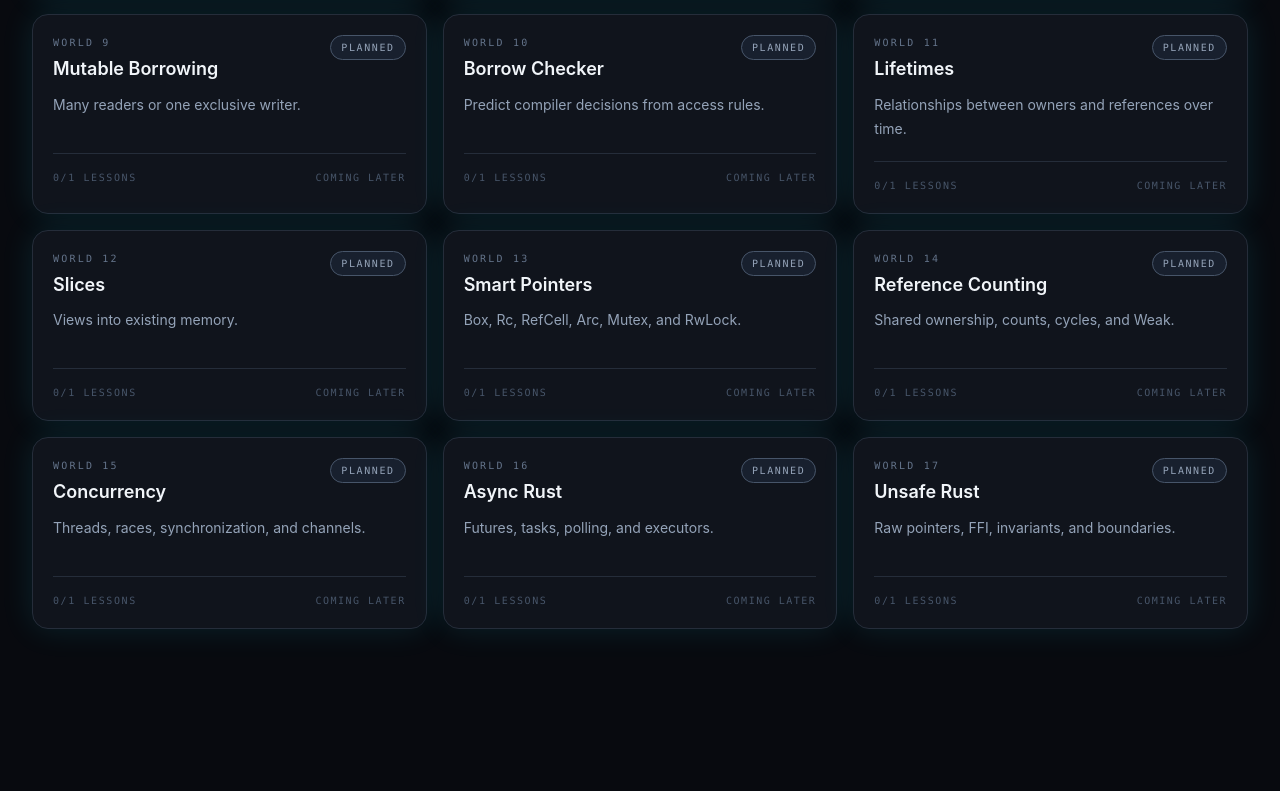
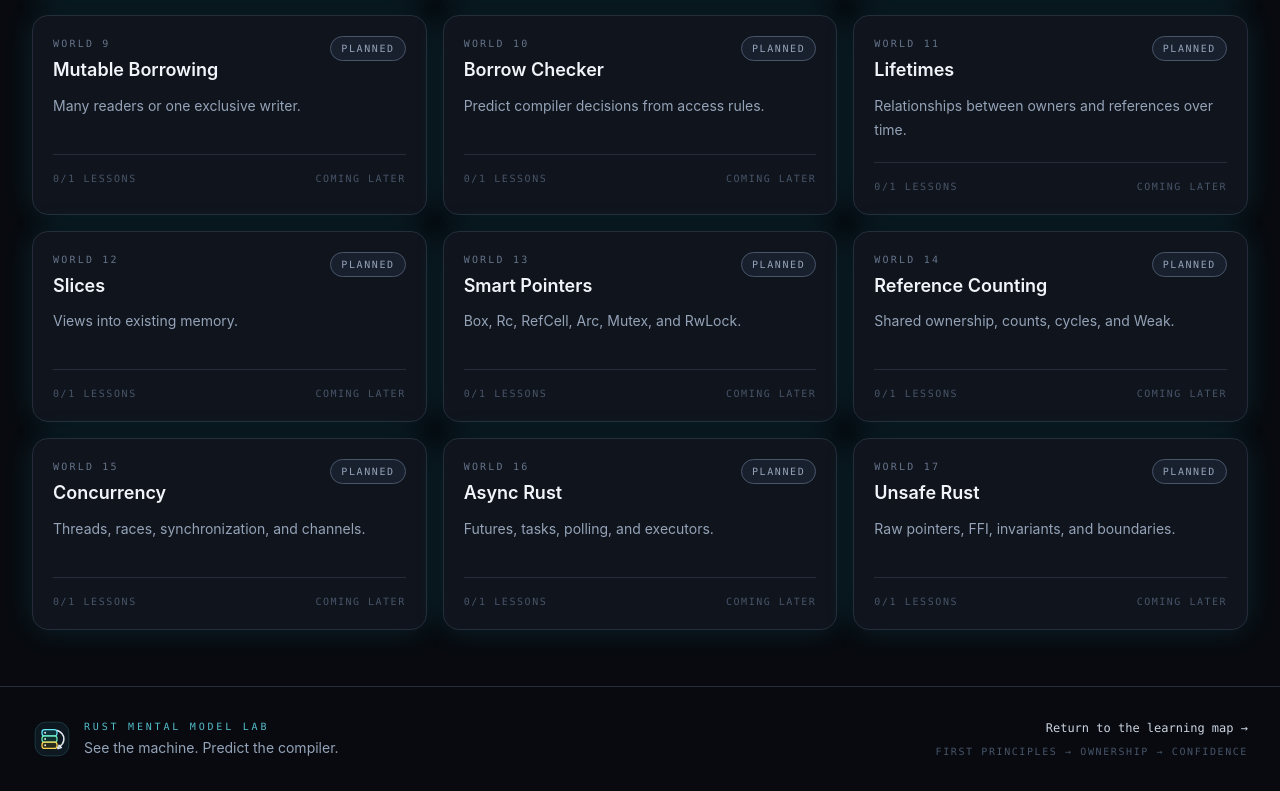
Before and after one commit to SudiDav/rust-mental-model-lab, a React (Vite) app: page / in a window 1280 px wide. Shown: the part 1330-2121 px from the top of the page. Before the commit the page ends 2015 px from the top, so only its background shows below. Built offline with nearby package versions, Linux system fonts and the light colour scheme.

Commit message:
feat: add lab brand mark and footer

```diff
--- a/index.html
+++ b/index.html
@@ -5,6 +5,7 @@
     <meta name="viewport" content="width=device-width, initial-scale=1.0" />
     <meta name="theme-color" content="#0b0d12" />
     <meta name="description" content="An interactive Rust memory and ownership learning laboratory." />
+    <link rel="icon" type="image/svg+xml" href="%BASE_URL%favicon.svg" />
     <title>Rust Mental Model Lab</title>
   </head>
   <body>
--- a/public/404.html
+++ b/public/404.html
@@ -3,6 +3,7 @@
   <head>
     <meta charset="UTF-8" />
     <meta name="viewport" content="width=device-width, initial-scale=1.0" />
+    <link rel="icon" type="image/svg+xml" href="./favicon.svg" />
     <title>Rust Mental Model Lab</title>
   </head>
   <body>
--- a/src/components/AppShell.tsx
+++ b/src/components/AppShell.tsx
@@ -2,6 +2,7 @@ import type { AppRoute } from '../app/routes';
 import type { LessonRecord, WorldRecord } from '../content/types';
 import type { ProgressState } from '../learning/progress';
 import { TopBar } from './TopBar';
+import { Footer } from './Footer';
 import { WorldMap } from './WorldMap';
 import { LessonWorkspace } from './LessonWorkspace';
 import { SkipLink } from './SkipLink';
@@ -11,5 +12,5 @@ interface Props { route: AppRoute; worlds: WorldRecord[]; lessons: LessonRecord[
 export function AppShell({ route, worlds, lessons, progress, onOpenLesson, onBack }: Props) {
   const lesson = route.kind === 'lesson' ? lessons.find((candidate) => candidate.id === route.lessonId) : undefined;
   const nextLesson = lesson ? lessons.slice(lessons.indexOf(lesson) + 1).find((candidate) => candidate.status === 'published') : undefined;
-  return <div className="min-h-screen bg-ink text-slate-100"><SkipLink /><TopBar /><main id="main-content">{route.kind === 'lesson' && lesson ? <LessonWorkspace lesson={lesson} nextLesson={nextLesson} onBack={onBack} onLessonComplete={() => { if (nextLesson) onOpenLesson(nextLesson.id); }} /> : <WorldMap worlds={worlds} lessons={lessons} progress={progress} onOpenLesson={onOpenLesson} focusWorldId={route.kind === 'world' ? route.worldId : undefined} />}</main></div>;
+  return <div className="min-h-screen bg-ink text-slate-100"><SkipLink /><TopBar /><main id="main-content">{route.kind === 'lesson' && lesson ? <LessonWorkspace lesson={lesson} nextLesson={nextLesson} onBack={onBack} onLessonComplete={() => { if (nextLesson) onOpenLesson(nextLesson.id); }} /> : <WorldMap worlds={worlds} lessons={lessons} progress={progress} onOpenLesson={onOpenLesson} focusWorldId={route.kind === 'world' ? route.worldId : undefined} />}</main><Footer /></div>;
 }
--- /dev/null
+++ b/src/components/BrandMark.tsx
@@ -0,0 +1,28 @@
+interface BrandMarkProps {
+  className?: string;
+  decorative?: boolean;
+}
+
+export function BrandMark({ className = 'size-10', decorative = false }: BrandMarkProps) {
+  return (
+    <svg
+      className={className}
+      viewBox="0 0 64 64"
+      fill="none"
+      role={decorative ? undefined : 'img'}
+      aria-hidden={decorative ? true : undefined}
+      aria-label={decorative ? undefined : 'Rust Mental Model Lab logo'}
+    >
+      <title>Rust Mental Model Lab logo</title>
+      <rect x="5" y="5" width="54" height="54" rx="17" fill="#0d1820" stroke="#67e8f9" strokeOpacity="0.28" />
+      <rect x="16" y="17" width="24" height="10" rx="4" fill="#22d3ee" fillOpacity="0.12" stroke="#67e8f9" strokeWidth="2" />
+      <rect x="16" y="27" width="24" height="10" rx="4" fill="#34d399" fillOpacity="0.12" stroke="#6ee7b7" strokeWidth="2" />
+      <rect x="16" y="37" width="24" height="10" rx="4" fill="#fbbf24" fillOpacity="0.12" stroke="#fcd34d" strokeWidth="2" />
+      <path d="M41 18.5c6.5 2.8 10 7.2 10 13.5 0 6.4-3.5 10.8-10 13.5" stroke="#e2e8f0" strokeWidth="2.5" strokeLinecap="round" />
+      <path d="m43 42 3.8 3.8-5.2 1.6" stroke="#e2e8f0" strokeWidth="2.5" strokeLinecap="round" strokeLinejoin="round" />
+      <circle cx="21" cy="22" r="1.5" fill="#e0f2fe" />
+      <circle cx="21" cy="32" r="1.5" fill="#d1fae5" />
+      <circle cx="21" cy="42" r="1.5" fill="#fef3c7" />
+    </svg>
+  );
+}
--- /dev/null
+++ b/src/components/Footer.tsx
@@ -0,0 +1,22 @@
+import { routeTo } from '../app/routes';
+import { BrandMark } from './BrandMark';
+
+export function Footer() {
+  return (
+    <footer className="border-t border-line bg-ink/80 px-5 py-8 md:px-8">
+      <div className="mx-auto flex max-w-[1500px] flex-col gap-6 sm:flex-row sm:items-end sm:justify-between">
+        <div className="flex items-center gap-3">
+          <BrandMark className="size-10 shrink-0" />
+          <div>
+            <p className="font-mono text-[10px] uppercase tracking-[0.28em] text-cyan-300/80">Rust Mental Model Lab</p>
+            <p className="mt-1 text-sm text-slate-400">See the machine. Predict the compiler.</p>
+          </div>
+        </div>
+        <div className="flex flex-col gap-2 sm:items-end">
+          <a href={routeTo('home')} className="font-mono text-xs text-slate-300 transition hover:text-cyan-200">Return to the learning map →</a>
+          <p className="font-mono text-[10px] uppercase tracking-[0.16em] text-slate-600">First principles → ownership → confidence</p>
+        </div>
+      </div>
+    </footer>
+  );
+}
--- a/src/components/TopBar.tsx
+++ b/src/components/TopBar.tsx
@@ -1,11 +1,12 @@
 import { routeTo } from '../app/routes';
+import { BrandMark } from './BrandMark';
 
 export function TopBar() {
   return (
     <header className="border-b border-line bg-ink/90 px-5 py-4 backdrop-blur md:px-8">
       <div className="mx-auto flex max-w-[1500px] items-center justify-between gap-4">
         <a href={routeTo('home')} className="group flex items-center gap-3 no-underline">
-          <span className="grid size-9 place-items-center rounded-xl border border-cyan-300/30 bg-cyan-300/10 font-mono text-sm font-bold text-cyan-200 transition group-hover:border-cyan-200">RM</span>
+          <BrandMark className="size-10 shrink-0 transition-transform duration-300 group-hover:-rotate-3" decorative />
           <span>
             <span className="block font-mono text-[10px] uppercase tracking-[0.32em] text-cyan-300/80">Rust Mental Model Lab</span>
             <span className="mt-1 block text-sm font-medium text-slate-200">See the machine. Predict the compiler.</span>
```
Also changed, not shown: public/favicon.svg (added), 1 other file (tests, documents, lock files or other folders).
